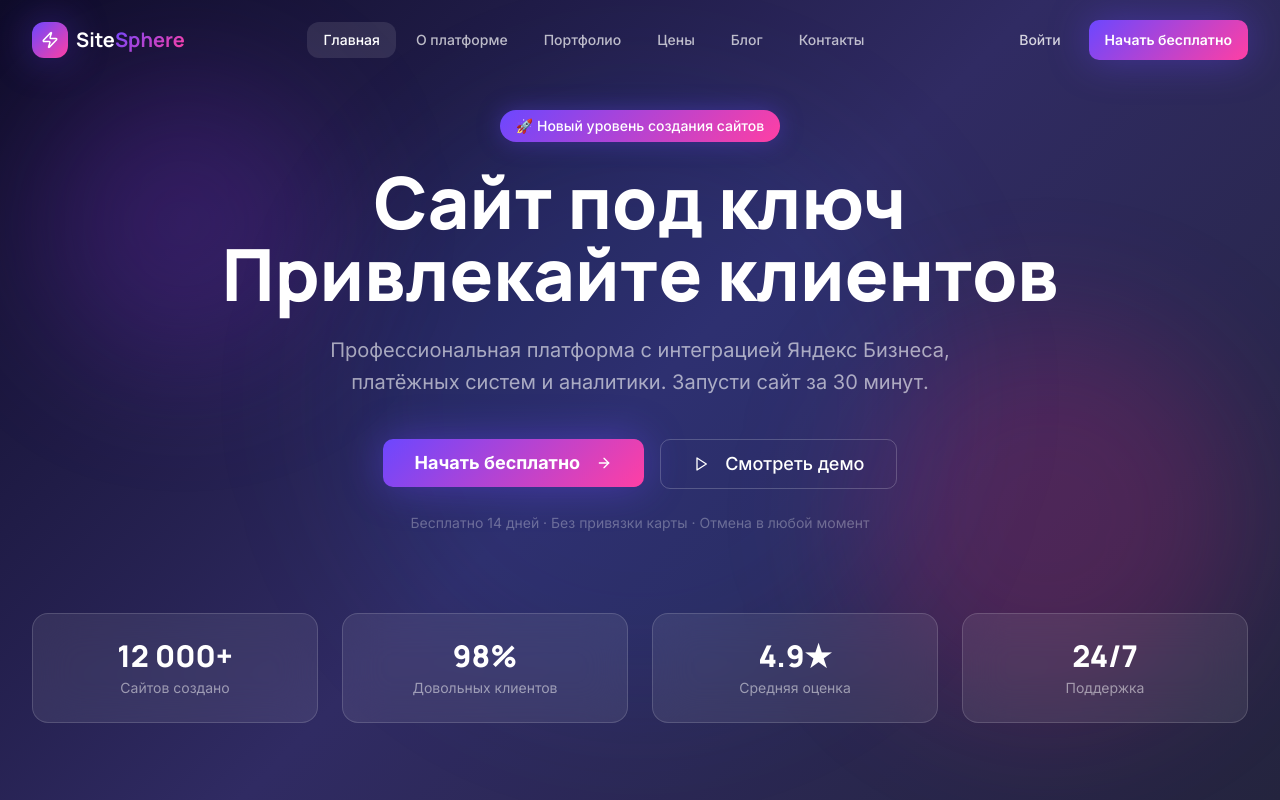
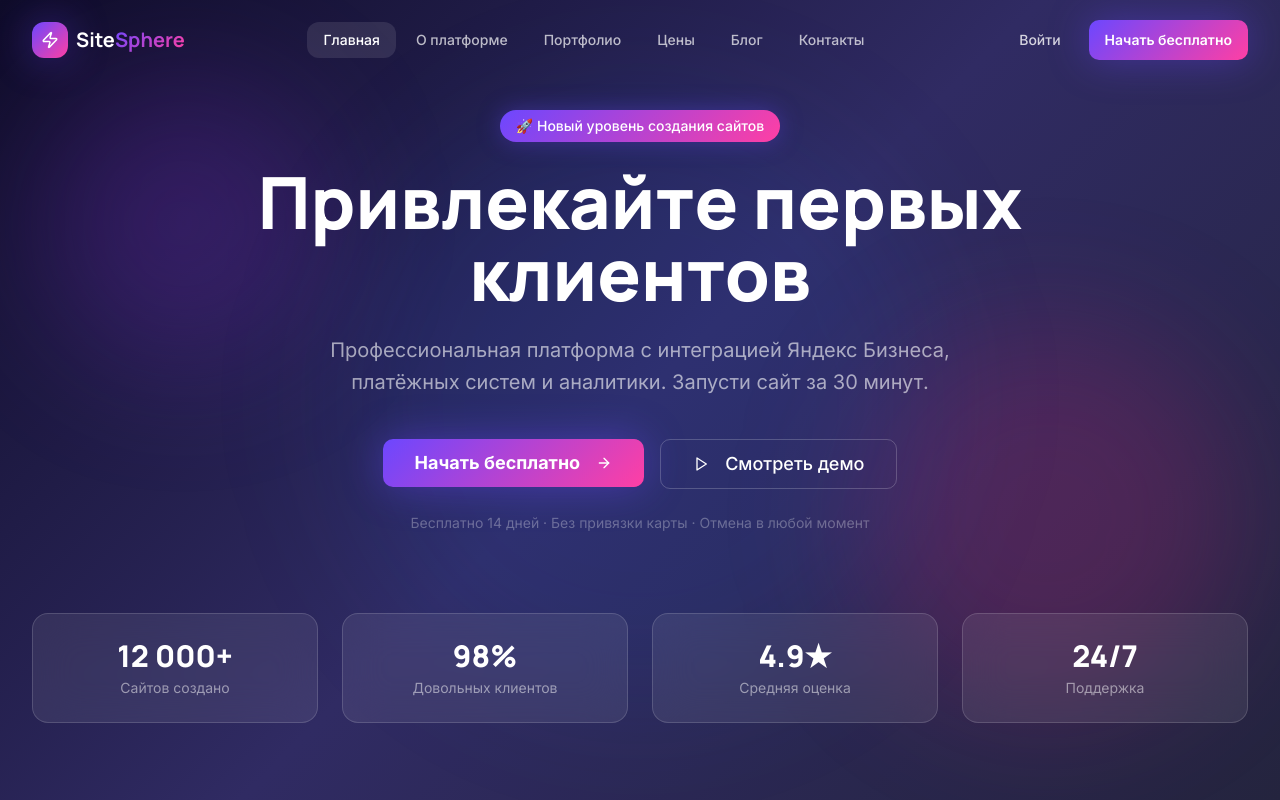
Before and after one commit to pr-poehali-dev/sait-pod-klyuch, a React (Vite) app: page / in a window 1280 px wide. Shown: the top 800 px of the page. Built offline with nearby package versions, Linux system fonts and the light colour scheme.

Commit message:
Обновление компонента

```diff
--- a/src/pages/Index.tsx
+++ b/src/pages/Index.tsx
@@ -58,8 +58,7 @@ export default function Index() {
             <Badge className="mb-6 gradient-primary text-white border-0 px-4 py-1.5 text-sm font-medium animate-pulse-glow">
               🚀 Новый уровень создания сайтов
             </Badge>
-            <h1 className="text-5xl md:text-7xl font-black text-white leading-tight mb-6 font-['Manrope']">Сайт под ключ
-Привлекайте клиентов</h1>
+            <h1 className="text-5xl md:text-7xl font-black text-white leading-tight mb-6 font-['Manrope']">Привлекайте первых клиентов</h1>
             <p className="text-xl text-white/60 max-w-2xl mx-auto mb-10 leading-relaxed">
               Профессиональная платформа с интеграцией Яндекс Бизнеса, платёжных систем и аналитики. Запусти сайт за 30 минут.
             </p>
```
